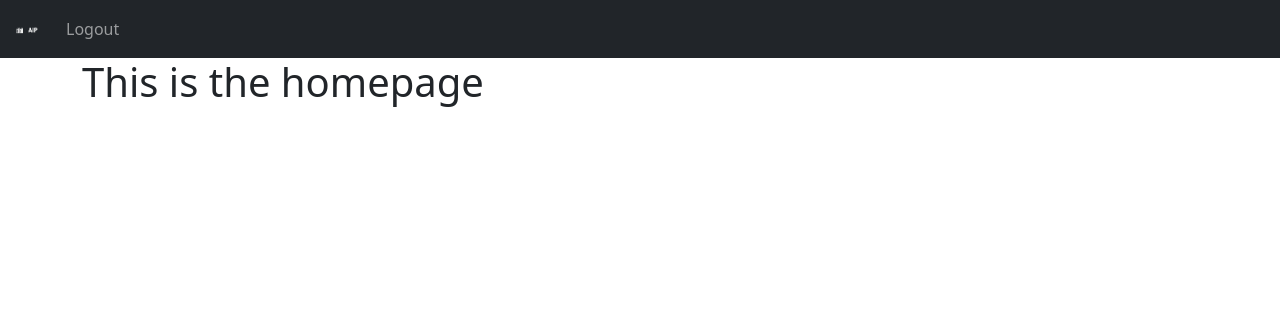
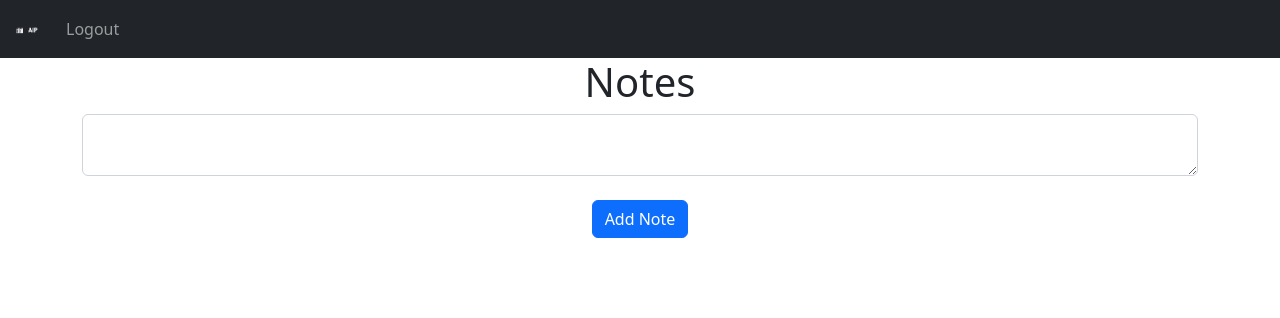
Before and after one commit to aingelmo/flask-projects, a Flask app: page / in a window 1280 px wide. Shown: the top 318 px of the page. Run offline with Flask 2, Linux system fonts and the light colour scheme; a user stored in the database is signed in; data that the repository does not hold is empty.

Commit message:
Add add notes functionality

```diff
--- a/full-tutorial-twt/website/templates/home.html
+++ b/full-tutorial-twt/website/templates/home.html
@@ -1,4 +1,14 @@
 {% extends "base.html" %}
 {% block content %}
-    <h1>This is the homepage</h1>
+    <h1 align="center">Notes</h1>
+    <ul class="list-group list-group-flush" id="notes">
+        {% for note in user.notes %}<li class="list-group-item">{{ note.data }}</li>{% endfor %}
+    </ul>
+    <form method="post">
+        <textarea name="note" id="note" class="form-control"></textarea>
+        <br>
+        <div align="center">
+            <button type="submit" class="btn btn-primary">Add Note</button>
+        </div>
+    </form>
 {% endblock content %}
--- a/full-tutorial-twt/website/views.py
+++ b/full-tutorial-twt/website/views.py
@@ -1,10 +1,25 @@
-from flask import Blueprint, render_template
+from flask import Blueprint, flash, render_template, request
 from flask_login import current_user, login_required
+
+from . import db
+from .models import Note
 
 views = Blueprint("views", __name__)
 
 
-@views.route("/")
+@views.route("/", methods=["GET", "POST"])
 @login_required
 def home():
+    if request.method == "POST":
+        note = request.form.get("note")
+
+        if len(note) < 1:
+            flash("Note is too short!", category="error")
+
+        else:
+            new_note = Note(data=note, user_id=current_user.id)
+            db.session.add(new_note)
+            db.session.commit()
+            flash("Note added!", category="success")
+
     return render_template("home.html", user=current_user)
```
